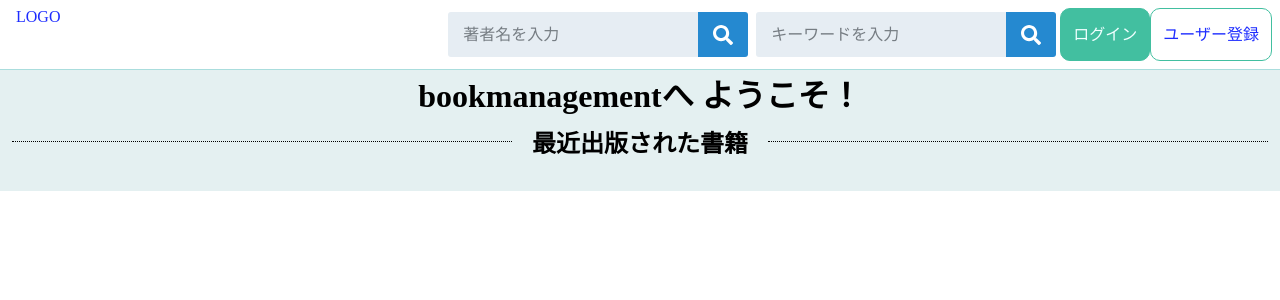
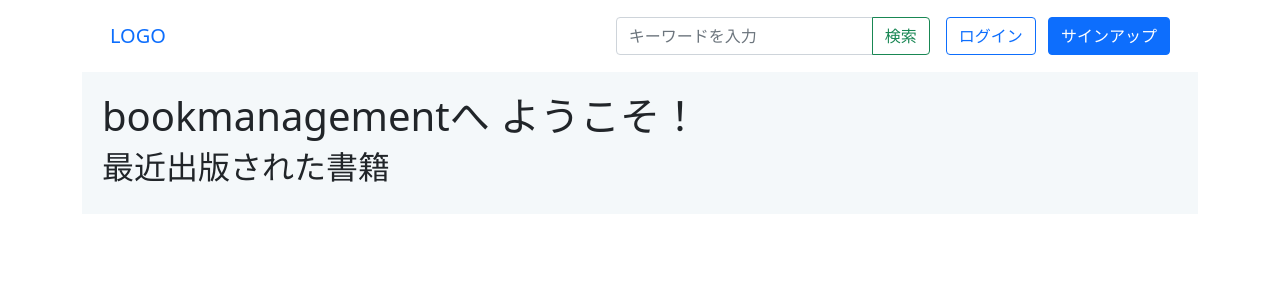
Before and after one commit to kazuzuz/book-managament, a Django app: page / in a window 1280 px wide. Shown: the top 300 px of the page. Run offline with Django 4.2, Linux system fonts and the light colour scheme; data that the repository does not hold is empty; some libraries are stand-ins or nearby versions.

Commit message:
bootstapの導入

```diff
--- a/book/static/css/pages/home.css
+++ b/book/static/css/pages/home.css
@@ -4,22 +4,22 @@ body {
 h1 {
   background-color: #e4f0f1;
 }
-.flexbox{
+.flexbox {
   display: flex;
-    background-color: #e4f0f1;
+  background-color: #f4f8fa;
   padding: 12px;
   justify-content: center;
   flex-wrap: wrap;
 }
-.flex_item{
+.flex_item {
   width: auto;
   height: auto;
   padding: 12px;
-    background-color: #e4f0f1 ;
+  background-color: #e4f0f1;
   border-radius: 8px;
   margin: 8px;
 }
-.card{
+.card {
   border-radius: 10px;
   background-color: white;
   width: 250px;
@@ -28,25 +28,23 @@ h1 {
   padding-right: 54px;
   padding-left: 54px;
 }
-.card__imgframe{
+.card__imgframe {
   width: 100%;
   height: 80%;
   padding-top: 56.25%;
   box-sizing: border-box;
-
 }
-.card__textbox{
+.card__textbox {
   width: 100%;
   height: 22%;
   padding: 20px 18px;
   background: #ffffff;
   box-sizing: border-box;
-
 }
-.card__textbox > * + *{
+.card__textbox > * + * {
   margin-top: 10px;
 }
-.card__titletext{
+.card__titletext {
   font-size: 20px;
   font-weight: bold;
   line-height: 125%;
@@ -55,7 +53,7 @@ h1 {
   text-overflow: ellipsis;
   text-decoration: none;
 }
-.card__overviewtext{
+.card__overviewtext {
   font-size: 16px;
   line-height: 150%;
   white-space: nowrap;
@@ -72,71 +70,71 @@ h1 {
   border-top: 1px dotted #000;
   margin: 0 12px;
 }
-.text{
+.text {
   padding: 8px;
 }
-.detail-form_book_review-info{
+.detail-form_book_review-info {
   display: flex;
   flex-direction: column;
 }
-.detail-review-form{
+.detail-review-form {
   width: 50%;
   display: flex;
   justify-content: center;
   flex-direction: column;
 }
-.detal-review-form_review{
+.detal-review-form_review {
   display: flex;
   flex-direction: column;
   width: 66%;
 }
-.detail-review-form_username{
+.detail-review-form_username {
   font-size: 20px;
 }
-.detail-review-form_1st_row{
+.detail-review-form_1st_row {
   display: flex;
   align-items: center;
 }
-.detail-review-form_2nd_row{
+.detail-review-form_2nd_row {
   display: flex;
   align-items: center;
 }
-.detail-review-form_icon{
+.detail-review-form_icon {
   font-size: 24px;
 }
-.detail-review-form_score{
+.detail-review-form_score {
   font-size: 18px;
 }
-.detail-review-form_date{
+.detail-review-form_date {
   display: flex;
   align-items: center;
   font-size: 14px;
   color: #7e7777;
 }
-.detail-review-form_content{
+.detail-review-form_content {
   display: flex;
   align-items: center;
   font-size: 14px;
 }
-.detail-form_book_area{
+.detail-form_book_area {
   display: flex;
   justify-content: space-between;
 }
-.modal_btn-area{
+.modal_btn-area {
   display: flex;
   justify-content: center;
 }
-.detail-review-form_title{
+.detail-review-form_title {
   font-size: 18px;
   font-weight: 600;
   padding-left: 24px;
 }
-.detail-form_book_tag-area{
+.detail-form_book_tag-area {
   display: flex;
   justify-content: space-around;
   width: 100%;
 }
-.detail-form_book_tag{
+.detail-form_book_tag {
   font-size: 14px;
   font-weight: 600;
   padding: 4px;
@@ -147,7 +145,7 @@ h1 {
   color: #000;
   text-decoration: none;
 }
-.home_new-review{
+.home_new-review {
   background-color: white;
   border-radius: 10px;
   width: 60%;
@@ -157,27 +155,27 @@ h1 {
   padding: 16px;
   margin: 12px;
 }
-.home_new-review-book-img{
+.home_new-review-book-img {
   display: flex;
   justify-content: center;
   align-self: center;
   width: 120px;
   height: 150px;
 }
-.home_new-review-area{
+.home_new-review-area {
   background-color: #e4f0f1;
   display: flex;
   flex-direction: column;
   justify-content: center;
   align-items: center;
 }
-.home_new-review-book-info{
+.home_new-review-book-info {
   display: flex;
   justify-content: center;
   flex-direction: column;
   width: 33%;
 }
-.home_new-review-book-title{
+.home_new-review-book-title {
   font-size: 18px;
   font-weight: 600;
 }
--- a/book/templates/base.html
+++ b/book/templates/base.html
@@ -2,79 +2,95 @@
 
 <!DOCTYPE html>
 
-<html lang ="ja">
+<html lang="ja">
+  <head>
+    <title>{% block title %} {% endblock %}</title>
 
+    {% comment %}
+    <link rel="stylesheet" href="{% static 'css/base.css' %}" />
+    <link rel="stylesheet" href="{% static 'css/header.css' %}" />
+    <link rel="stylesheet" href="{% static 'css/modal.css' %}" />
+    {% endcomment %}
+    <link
+      href="https://cdn.jsdelivr.net/npm/bootstrap@5.0.2/dist/css/bootstrap.min.css"
+      rel="stylesheet"
+      integrity="sha384-EVSTQN3/azprG1Anm3QDgpJLIm9Nao0Yz1ztcQTwFspd3yD65VohhpuuCOmLASjC"
+      crossorigin="anonymous"
+    />
 
+    <script
+      src="https://cdn.jsdelivr.net/npm/bootstrap@5.0.2/dist/js/bootstrap.bundle.min.js"
+      integrity="sha384-MrcW6ZMFYlzcLA8Nl+NtUVF0sA7MsXsP1UyJoMp4YLEuNSfAP+JcXn/tWtIaxVXM"
+      crossorigin="anonymous"
+    ></script>
 
-<head>
-    <title>
-    {% block title %}
-    {% endblock %}
-    </title>
+    <style>
+      main {
+        background-color: #f4f8fa;
+        padding: 20px;
+      }
+    </style>
 
-    <link rel="stylesheet" href="{% static 'css/base.css' %}">
-    <link rel="stylesheet" href="{% static 'css/header.css' %}">
-    <link rel="stylesheet" href="{% static 'css/modal.css' %}">
-
-    {% block css %}
-    {% endblock %}
-
-
+    {% block css %} {% endblock %}
   </head>
 
   <body>
-    <header class ="header-section">
-        <div>
-                <a href="{% url 'book:home'%}"
-                class="header-logo">LOGO</a>
+    <header class="p-3 text-bg-dark">
+      <div class="container">
+        <div
+          class="d-flex flex-wrap align-items-center justify-content-center justify-content-lg-start"
+        >
+          <div
+            class="nav col-12 col-lg-auto me-lg-auto mb-2 justify-content-center mb-md-0"
+          >
+            <a class="navbar-brand" href="{% url 'book:home'%}">LOGO</a>
           </div>
 
+          <form
+            class="col-12 col-lg-auto mb-3 mb-lg-0 me-lg-3"
+            action="{% url 'search' %}"
+            role="search"
+          >
+            <div class="input-group">
+              <input
+                type="text"
+                class="form-control"
+                name="search_word"
+                placeholder="キーワードを入力"
+              />
+              <button
+                class="btn btn-outline-success"
+                type="button"
+                id="button-addon2"
+              >
+                <i class="fas fa-search"></i> 検索
+              </button>
+            </div>
+          </form>
 
-        {% comment %} ログイン時はダッシュボードへ {% endcomment %}
+          <div class="text-end">
             {% if user.is_authenticated %}
-            <div class="navigation-container">
-                <form action="{% url 'search' %}" class="search-form-005">
-                    <select name="search_type" class="search-select">
-                        <option value="title">作品</option>
-                        <option value="author">著者</option>
-
-                    </select>
-
-                    <label>
-                        <input type="text"  name="search_word" placeholder="キーワードを入力">
-                    </label>
-
-
-                    <button type="submit" aria-label="検索"></button>
-                </form>
-                <a href="{% url 'book:dashboard' %}" class="btn btn--primary">ダッシュボード</a>
+            <a
+              href="{% url 'book:dashboard' %}"
+              class="btn btn-outline-primary me-2"
+            >
+              ダッシュボード
+            </a>
+            {% else %}
+            <a
+              href="{% url 'authentication:login' %}"
+              class="btn btn-outline-primary me-2"
+            >
+              ログイン
+            </a>
+            <a href="{% url 'authentication:register'%}" class="btn btn-primary"
+              >サインアップ</a
+            >
+            {% endif %}
           </div>
-        {% else %}
-            <div class="navigation-container">
-                <form action="{% url 'author_search' %}" class="search-form-005">
-                    <label>
-                        <input type="text"  name="search_word" placeholder="著者名を入力">
-                    </label>
-                    <button type="submit" aria-label="検索"></button>
-                </form>
-                <form action="{% url 'search' %}" class="search-form-005">
-                    <label>
-                        <input type="text"  name="search_word" placeholder="キーワードを入力">
-                    </label>
-                    <button type="submit" aria-label="検索"></button>
-                </form>
-                <a href="{% url 'authentication:login' %}" class="btn btn--primary">ログイン</a>
-                <a href="{% url 'authentication:register'%}" class="btn ">ユーザー登録</a>
         </div>
-        {% endif %}
-
+      </div>
     </header>
-
-    {% block content%}
-    {% endblock%}
-
-    {% block js %}
-    {% endblock %}
+    <main>{% block content%} {% endblock%} {% block js %} {% endblock %}</main>
   </body>
-
 </html>
--- a/book/templates/home.html
+++ b/book/templates/home.html
@@ -6,12 +6,12 @@ bookmanagement
 {% endblock %}
 
 {% block css %}
-<link rel="stylesheet" href="{% static 'css/pages/home.css' %}">
+{% comment %} <link rel="stylesheet" href="{% static 'css/pages/home.css' %}"> {% endcomment %}
 {% endblock%}
 
 
 {% block content%}
-
+    <body class="container">
     <h1>bookmanagementへ  ようこそ！</h1>
 
     <section>
@@ -20,17 +20,14 @@ bookmanagement
     </div>
      <div class="flexbox">
         {% for book in latest_book_list%}
-        <div class="flex_item">
-            <div class="card">
-                <div class="card__imgframe" style="background: url({% if book.image %}{{ book.image.url }}{% else %}{{ '/media/images/noimage.jpg' }}{% endif %}) no-repeat center; background-size: contain;"></div>
-                <div class="card__textbox">
-                       <div class="card__titletext">
-                               作品 : <a href="{% url 'book:detail' book.id %}">{{ book.title }}</a><br>
-                       </div>
-                               <div class="card__overviewtext">著者 : {{book.author}}</div>
-                 </div>
-             </div>
-           </div>
+        <div class="card" style="width: 18rem;">
+            <img src="{{ book.image.url }}" class="card-img-top" alt="No image">
+            <div class="card-body">
+                <h5 class="card-title">{{ book.title }}</h5>
+                <p class="card-text">{{ book.author }}</p>
+                <a href="{% url 'book:detail' book.id %}" class="btn btn-primary">詳細を見る</a>
+            </div>
+        </div>
         {% endfor %}
 
     </section>
@@ -69,5 +66,5 @@ bookmanagement
         </div>
 
     {% endif %}
-
+    </body>
 {% endblock%}
```
Also changed, not shown: docker-compose.yml (+16 -29 lines), README.md, 2 other files. Lines whose indentation alone changed are shown as unchanged.
